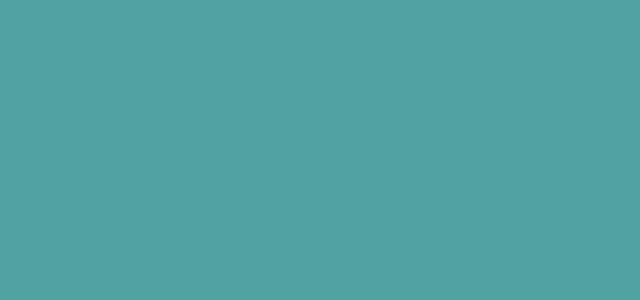
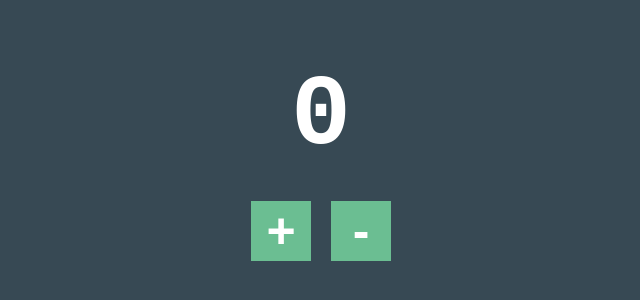
Before and after one commit to MLCampbell/this-time, a React (Create React App) app: page / in a window 1280 px wide. Shown: the part 120-420 px from the top of the page, without its empty margins (319-959 px from the left). Built offline with nearby package versions, Linux system fonts and the light colour scheme.

Commit message:
Practice with state and useState hook

```diff
--- a/public/index.html
+++ b/public/index.html
@@ -2,10 +2,6 @@
 <html lang="en">
   <head>
     <title>React App</title>
-    <link
-      rel="stylesheet"
-      href="https://fonts.googleapis.com/css?family=Source+Sans+Pro:200,300"
-    />
     <link rel="stylesheet" href="styles.css" />
   </head>
 
--- a/public/styles.css
+++ b/public/styles.css
@@ -1,57 +1,29 @@
-* {
-  box-sizing: border-box;
-  margin: 0;
-  padding: 0;
-  font-weight: 300;
+body {
+  font: normal 14px/100% "Andale Mono", AndaleMono, monospace;
+  color: #fff;
+  padding: 50px;
+  width: 300px;
+  margin: 0 auto;
+  background-color: #374954;
+  text-align: center;
 }
 
-body {
-  font-family: "Source Sans Pro", sans-serif;
-  color: white;
-  font-weight: 300;
-  background: #50a3a2;
-  width: 100%;
-  height: 100%;
+h1 {
+  font-size: 100px;
 }
 
 .container {
-  margin: 10% auto;
-  padding: 80px 0;
-  text-align: center;
+  margin: 60% auto;
 }
 
-.container h1 {
-  font-size: 40px;
-  font-weight: 200;
+button {
+  display: inline-block;
+  background-color: #6bbe92;
+  border: 0;
+  width: 60px;
+  margin: 10px;
+  text-align: center;
+  color: #fff;
+  font-weight: bold;
+  font-size: 50px;
 }
-
-form {
-  padding: 20px 0;
-  position: relative;
-}
-form input {
-  border: 1px solid rgba(252, 252, 252, 0.4);
-  background-color: rgba(252, 252, 252, 0.2);
-  width: 250px;
-  border-radius: 3px;
-  font-family: "Source Sans Pro", sans-serif;
-  padding: 10px 15px;
-  margin: 0 auto 10px auto;
-  display: block;
-  text-align: center;
-  font-size: 18px;
-  color: white;
-  font-weight: 300;
-}
-
-form button {
-  appearance: none;
-  outline: 0;
-  background-color: white;
-  border: 0;
-  padding: 10px 15px;
-  color: #50a3a2;
-  border-radius: 3px;
-  width: 250px;
-  font-size: 18px;
-}
--- a/src/components/App.jsx
+++ b/src/components/App.jsx
@@ -1,21 +1,22 @@
-import React from "react";
-import Login from "./Login";
-
-var LoggedIn = false;
-
-const currentTime = new Date(2021, 9, 29, 13).getHours();
+import React, { useState } from "react";
 
 function App() {
-  return (
-    <div className="container">
-      {
-      // Ternary
-      /* {LoggedIn ? <h1>Welcome</h1> : <Login />} */
-      // AND Operator
-      // currentTime > 12 ? <h1>Why are you still working</h1> : null
-      }
-    </div>
-  );
-}
+
+  const [count, setCount] = useState(0);
+
+  function increase() {
+    setCount(count + 1);
+  };
+
+  function decrease() {
+    setCount(count - 1);
+  };
+
+  return <div className="container">
+    <h1>{count}</h1>
+    <button onClick={increase}>+</button>
+    <button onClick={decrease}>-</button>
+  </div>
+};
 
 export default App;
--- a/src/components/Input.jsx
+++ /dev/null
@@ -1,7 +0,0 @@
-import React from "react";
-
-function Input(props){
-    return <input type={props.type} placeholder={props.placeholder} />;
-};
-
-export default Input;
--- a/src/components/Login.jsx
+++ /dev/null
@@ -1,14 +0,0 @@
-import React from "react";
-import Input from "./Input";
-
-function Login() {
-  return (
-    <form className="form">
-    <Input type="text" placeholder="Username"/>
-    <Input type="password" placeholder="Password"/>
-      <button type="submit">Login</button>
-    </form>
-  );
-}
-
-export default Login;
```
Also changed, not shown: src/index.js (+3 -6 lines).
